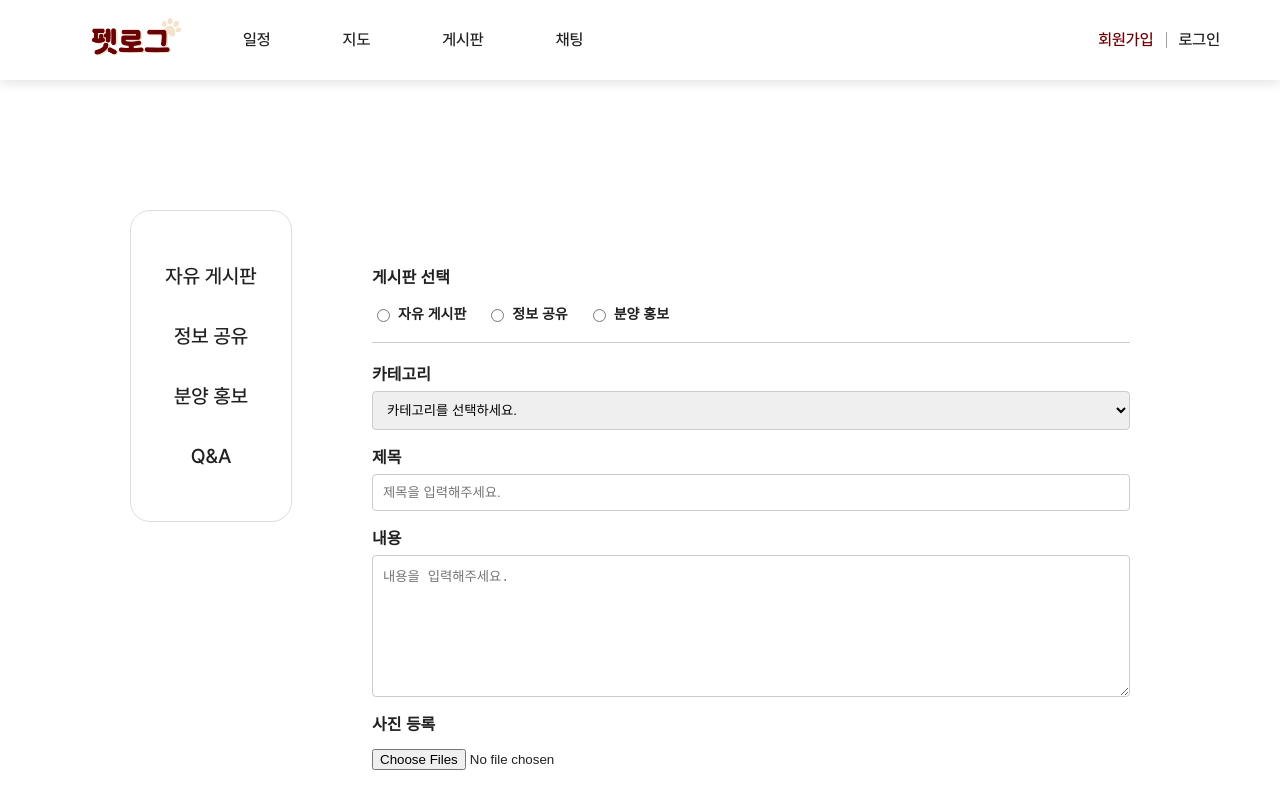
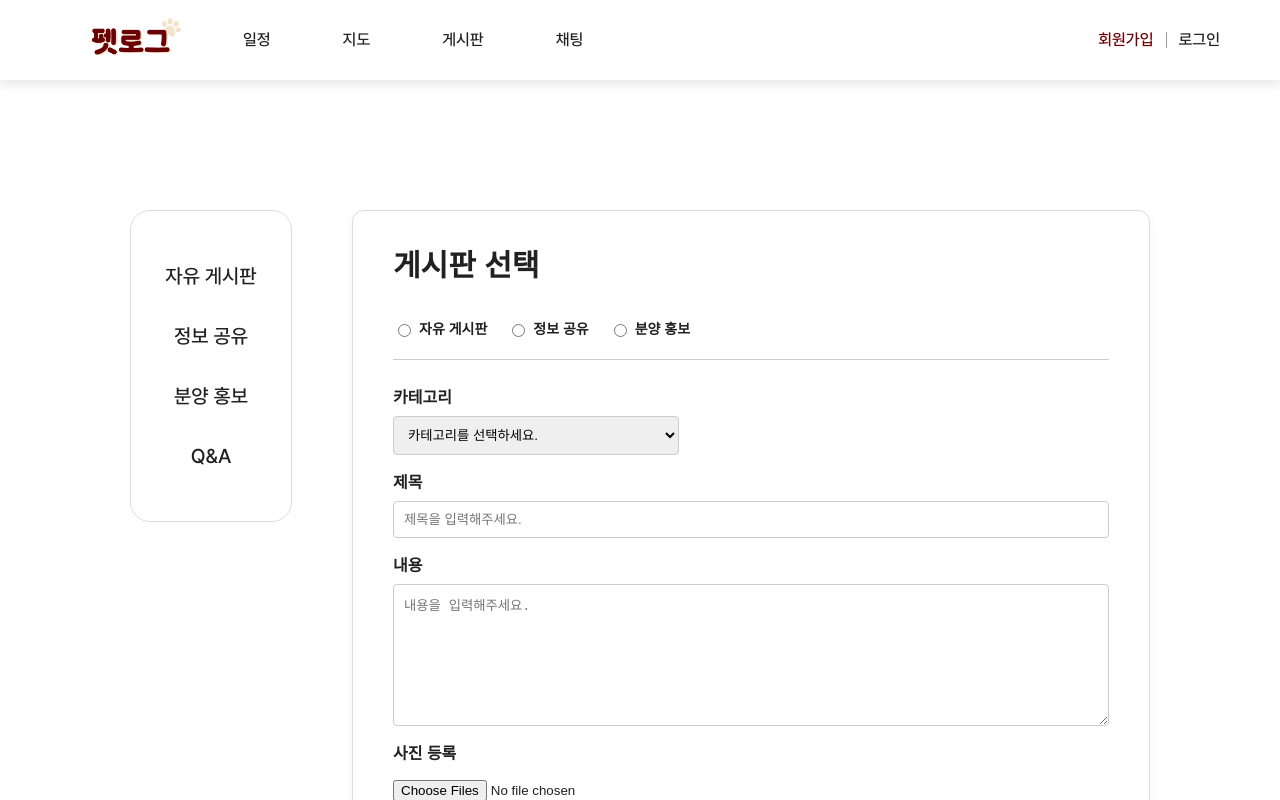
Before and after one commit to yeon7485/be12-fin-HOT6-Petlog-FE, a Vue app: page /board/register in a window 1280 px wide. Shown: the top 800 px of the page. Built offline with nearby package versions, Linux system fonts and the light colour scheme.

Commit message:
[Style] 스타일 수정
스타일 수정

```diff
--- a/src/pages/board/AdvertisementBoard.vue
+++ b/src/pages/board/AdvertisementBoard.vue
@@ -172,7 +172,7 @@ const goToWritePage = () => {
 
 .write_btn {
   float: right;
-  background: #b71c1c;
+  background: #6A0104;
   color: white;
   border: none;
   padding: 8px 15px;
--- a/src/pages/board/AnswerDetail.vue
+++ b/src/pages/board/AnswerDetail.vue
@@ -5,16 +5,13 @@ import { ref } from 'vue';
 <template>
   <div class="wrapper">
     <div class="post_box">
-      <!-- ✅ 목록으로 버튼 추가 -->
       <router-link to="/board/qna" class="list_button">목록으로</router-link>
 
-      <!-- 질문 제목 -->
       <div class="post_title">
         <img class="icon_img" src="/src/assets/icons/question.png" alt="질문 아이콘" />
         <span class="text">강아지 중성화 수술 고민입니다.</span>
       </div>
 
-      <!-- 사용자 정보 -->
       <div class="user_info_line">
         <div class="user_info">
           <img class="profile_img" src="/src/assets/images/dog1.png" alt="프로필 이미지" />
@@ -30,7 +27,6 @@ import { ref } from 'vue';
 
       <hr class="divider_line" />
 
-      <!-- 질문 본문 -->
       <div class="content_area">
         <img class="dog_img" src="/src/assets/images/dog1.png" alt="강아지 이미지" />
         <p class="description">
@@ -44,12 +40,9 @@ import { ref } from 'vue';
       </div>
 
       <div class="action_area">
-       <router-link to="/board/qna/answer/register" class="reply_btn">
-          답변하기
-        </router-link>
+        <router-link to="/board/qna/answer/register" class="reply_btn">답변하기</router-link>
       </div>
 
-      <!-- AI 답변 -->
       <div class="ai_answer_v2">
         <div class="ai_header_v2">
           <img class="ai_icon_img" src="/src/assets/icons/Ai.png" alt="전구 아이콘" />
@@ -85,7 +78,6 @@ import { ref } from 'vue';
         </div>
       </div>
 
-      <!-- 사용자 답변 -->
       <div class="answer_wrapper">
         <div class="answer_count">
           <img src="/src/assets/icons/answer.png" class="answer_icon" alt="답변 아이콘" />
@@ -117,8 +109,7 @@ import { ref } from 'vue';
               <span class="date">24.8.10</span>
             </div>
           </div>
-            <div class="comment_body">
-            <!-- ✅ 여기에 이미지 삽입 -->
+          <div class="comment_body">
             <img class="answer_img" src="/src/assets/images/dog1.png" alt="답변 이미지" />
             중성화는 명백한 동물학대입니다!!!
           </div>
@@ -131,7 +122,7 @@ import { ref } from 'vue';
 <style scoped>
 .wrapper {
   max-width: 1000px;
-  margin: 30px auto;
+  margin: 0 auto;
   padding: 20px;
   background: #fff;
 }
@@ -139,16 +130,15 @@ import { ref } from 'vue';
   position: relative;
   border: 1px solid #ddd;
   border-radius: 10px;
-  padding: 20px;
+  padding: 40px;
   box-shadow: 0 1px 4px rgba(0, 0, 0, 0.1);
 }
 
-/* ✅ 목록 버튼 스타일 */
 .list_button {
   position: absolute;
   top: 16px;
   right: 20px;
-  font-size: 14px;
+  font-size: 16px;
   color: #666;
   text-decoration: none;
   background: #f0f0f0;
@@ -239,17 +229,21 @@ import { ref } from 'vue';
   justify-content: flex-end;
 }
 .reply_btn {
-  background: white;
-  color: #800000;
+  background: #6A0104;
+  color: #fff;
   border: 1px solid #800000;
   border-radius: 8px;
-  padding: 6px 14px;
-  font-size: 16px;
-  font-weight: 500;
+  padding: 7px 14px;
+  font-size: 15px;
+  font-weight: 300;
   cursor: pointer;
   text-decoration: none;
   display: inline-block;
   text-align: center;
+}
+
+.reply_btn:hover {
+  background: #8b0000;
 }
 
 .ai_answer_v2 {
@@ -368,7 +362,6 @@ import { ref } from 'vue';
   line-height: 1.6;
   color: #444;
 }
-
 .answer_img {
   width: 100%;
   max-width: 120px;
--- a/src/pages/board/AnswerRegister.vue
+++ b/src/pages/board/AnswerRegister.vue
@@ -96,10 +96,10 @@ function handleSubmit() {
 <style scoped>
 /* 전체 컨테이너 */
 .container {
-  max-width: 800px;
-  margin: 0 auto;
-  padding: 24px;
+  max-width: 1200px;
+  margin: 10px auto 0 auto;;
 }
+
 
 /* 질문 카드 스타일 */
 .post_box {
@@ -273,8 +273,12 @@ function handleSubmit() {
 }
 
 .btn.submit {
-  background: #800000;
+  background: #6A0104;
   color: #fff;
   border: 1px solid #800000;
 }
+
+.btn.submit:hover {
+  background: #8b0000;
+}
 </style>
--- a/src/pages/board/BoardRegister.vue
+++ b/src/pages/board/BoardRegister.vue
@@ -113,20 +113,26 @@ const handleSubmit = () => {
 <style scoped>
 .container {
   max-width: 1200px;
-  margin: 40px auto;
-  padding: 20px;
+  margin: 0 auto 40px auto;           /* ⬅︎ 상단 여백 완전 제거 */
+  padding: 40px;
   font-family: sans-serif;
+  border: 1px solid #ddd;
+  border-radius: 12px;
+  background-color: #fff;
+  box-shadow: 0 4px 10px rgba(0, 0, 0, 0.05);
 }
+
+
 
 .section_title {
   font-weight: bold;
-  font-size: 16px;
-  margin-bottom: 20px;
+  font-size: 30px;
+  margin-bottom: 40px;
   display: block;
 }
 
 .board_select {
-  margin-bottom: 24px;
+  margin-bottom: 30px;
   border-bottom: 1px solid #ccc;
   padding-bottom: 12px;
 }
@@ -150,9 +156,13 @@ const handleSubmit = () => {
   flex-direction: column;
 }
 
+select {
+  width: 40%;
+}
+
 label {
   font-weight: bold;
-  margin-bottom: 8px;
+  margin-bottom: 10px;
 }
 
 input[type="text"],
--- a/src/pages/board/FreeBoard.vue
+++ b/src/pages/board/FreeBoard.vue
@@ -172,7 +172,7 @@ const goToWritePage = () => {
 
 .write_btn {
   float: right;
-  background: #b71c1c;
+  background: #6A0104;
   color: white;
   border: none;
   padding: 8px 15px;
--- a/src/pages/board/InformationBoard.vue
+++ b/src/pages/board/InformationBoard.vue
@@ -172,7 +172,7 @@ const goToWritePage = () => {
 
 .write_btn {
   float: right;
-  background: #b71c1c;
+  background: #6A0104;
   color: white;
   border: none;
   padding: 8px 15px;
--- a/src/pages/board/QuestionRegister.vue
+++ b/src/pages/board/QuestionRegister.vue
@@ -25,6 +25,7 @@ export default {
   },
 };
 </script>
+
 <template>
   <div class="qna_container">
     <h1 class="title">Q&A</h1>
@@ -42,7 +43,7 @@ export default {
 
       <div class="form_group">
         <label for="tags">태그 (1개 이상)</label>
-        <input type="text" id="tags" v-model="form.tags"/>
+        <input type="text" id="tags" v-model="form.tags" />
       </div>
 
       <div class="form_group">
@@ -61,15 +62,19 @@ export default {
 <style scoped>
 .qna_container {
   max-width: 1200px;
-  margin: 40px auto;
-  padding: 0 20px;
+  margin: 0 auto 40px auto; /* 상단 여백 제거 */
+  padding: 40px; /* 테두리와 내용 간 여백 */
   font-family: 'Arial', sans-serif;
+  border: 1px solid #ddd;
+  border-radius: 12px;
+  box-shadow: 0 4px 12px rgba(0, 0, 0, 0.05);
+  background-color: #fff;
 }
 
 .title {
-  font-size: 28px;
+  font-size: 35px;
   font-weight: bold;
-  margin-bottom: 30px;
+  margin-bottom: 50px;
 }
 
 .form_group {
@@ -83,12 +88,19 @@ label {
 }
 
 input[type="text"],
-input[type="file"],
 textarea {
   width: 100%;
   padding: 10px;
   border: 1px solid #ccc;
   border-radius: 4px;
+}
+
+/* 👇 파일 선택 input 테두리 제거 */
+input[type="file"] {
+  width: 100%;
+  padding: 6px 0;
+  border: none;
+  background-color: transparent;
 }
 
 textarea {
@@ -117,7 +129,11 @@ textarea {
 }
 
 .submit_button {
-  background-color: #a14f4f;
+  background-color: #6A0104;
   color: #fff;
 }
+.submit_button:hover {
+  background: #8b0000;
+}
+
 </style>
```
